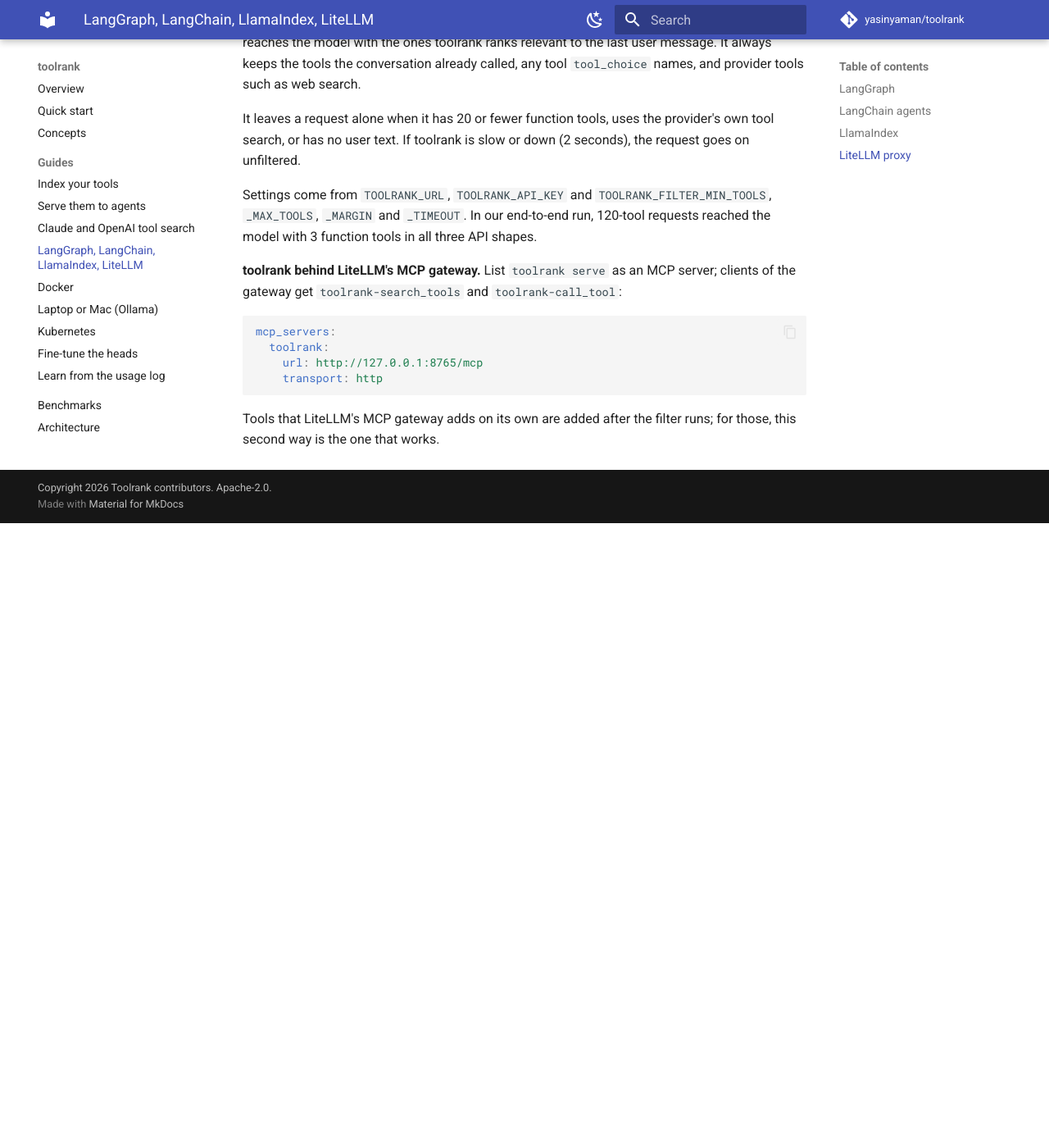
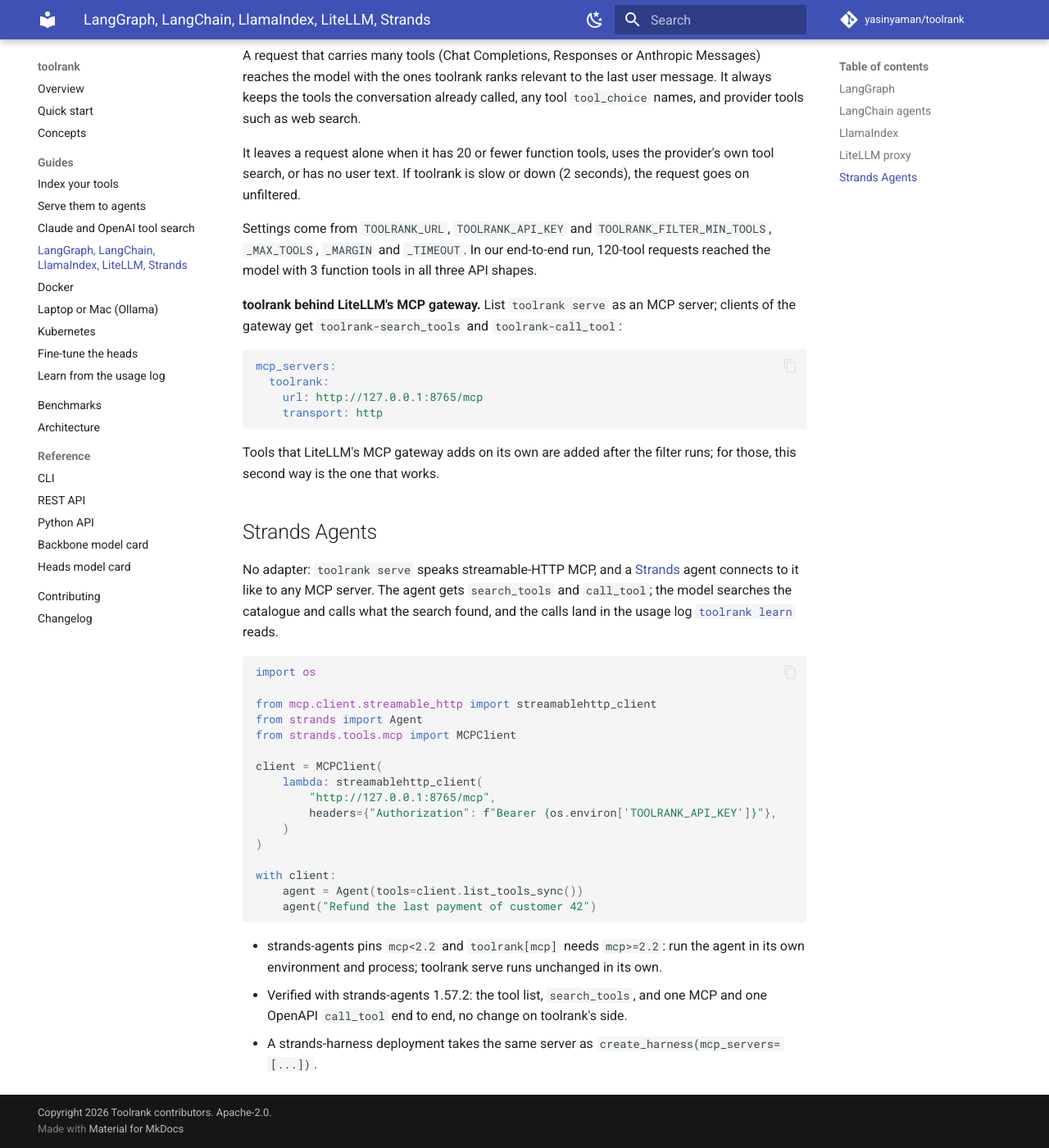
Before and after one commit to yasinyaman/toolrank, an MkDocs documentation site: the page built from docs/guides/frameworks.md, in a window 1280 px wide and 1400 px high, scrolled down 2349 px. Shown: the whole window at 82% size. Built offline with MkDocs 1.6.1 and Material for MkDocs 9.7.7, drawn with Linux system fonts in a browser that asks for light colours; comment, search, counter and statistics services are not loaded; before the commit the page ends 2987 px from its top, so only the background shows below that; some of the changed text lies outside the part shown.

Commit message:
backlog/d1: a Strands Agents section in the frameworks guide (D1.11)
toolrank serve speaks streamable-HTTP MCP, so a Strands agent connects
with no adapter — MCPClient plus the Bearer header, verified with
strands-agents 1.57.2 (the tool list, search_tools, one MCP and one
OpenAPI call_tool). Its own environment: strands-agents pins mcp<2.2,
toolrank[mcp] needs >=2.2. The end-to-end check asked for no change on
toolrank's side, so the guide goes in for 0.3.0.

````diff
--- a/docs/guides/frameworks.md
+++ b/docs/guides/frameworks.md
@@ -1,7 +1,7 @@
-# LangGraph, LangChain, LlamaIndex and LiteLLM
+# LangGraph, LangChain, LlamaIndex, LiteLLM and Strands
 
 With `toolrank serve` running, the adapters reach it through `toolrank.client.ToolrankClient`, and
-`serve` runs the tools.
+`serve` runs the tools. (Strands needs no adapter; it connects over MCP, see the last section.)
 
 ## LangGraph
 
@@ -122,3 +122,35 @@
 
 Tools that LiteLLM's MCP gateway adds on its own are added after the filter runs; for those, this
 second way is the one that works.
+
+## Strands Agents
+
+No adapter: `toolrank serve` speaks streamable-HTTP MCP, and a [Strands](https://strandsagents.com)
+agent connects to it like to any MCP server. The agent gets `search_tools` and `call_tool`; the
+model searches the catalogue and calls what the search found, and the calls land in the usage log
+[`toolrank learn`](learn.md) reads.
+
+```python
+import os
+
+from mcp.client.streamable_http import streamablehttp_client
+from strands import Agent
+from strands.tools.mcp import MCPClient
+
+client = MCPClient(
+    lambda: streamablehttp_client(
+        "http://127.0.0.1:8765/mcp",
+        headers={"Authorization": f"Bearer {os.environ['TOOLRANK_API_KEY']}"},
+    )
+)
+
+with client:
+    agent = Agent(tools=client.list_tools_sync())
+    agent("Refund the last payment of customer 42")
+```
+
+- strands-agents pins `mcp<2.2` and `toolrank[mcp]` needs `mcp>=2.2`: run the agent in its own
+  environment and process; toolrank serve runs unchanged in its own.
+- Verified with strands-agents 1.57.2: the tool list, `search_tools`, and one MCP and one OpenAPI
+  `call_tool` end to end, no change on toolrank's side.
+- A strands-harness deployment takes the same server as `create_harness(mcp_servers=[...])`.
--- a/mkdocs.yml
+++ b/mkdocs.yml
@@ -42,7 +42,7 @@
       - Index your tools: guides/ingest.md
       - Serve them to agents: guides/serve.md
       - Claude and OpenAI tool search: guides/platforms.md
-      - LangGraph, LangChain, LlamaIndex, LiteLLM: guides/frameworks.md
+      - LangGraph, LangChain, LlamaIndex, LiteLLM, Strands: guides/frameworks.md
       - Docker: guides/docker.md
       - Laptop or Mac (Ollama): guides/local.md
       - Kubernetes: guides/kubernetes.md
````
Also changed, not shown: CHANGELOG.md (+4 -0 lines), README.md (+1 -1 lines), docs/index.md (+1 -1 lines).
